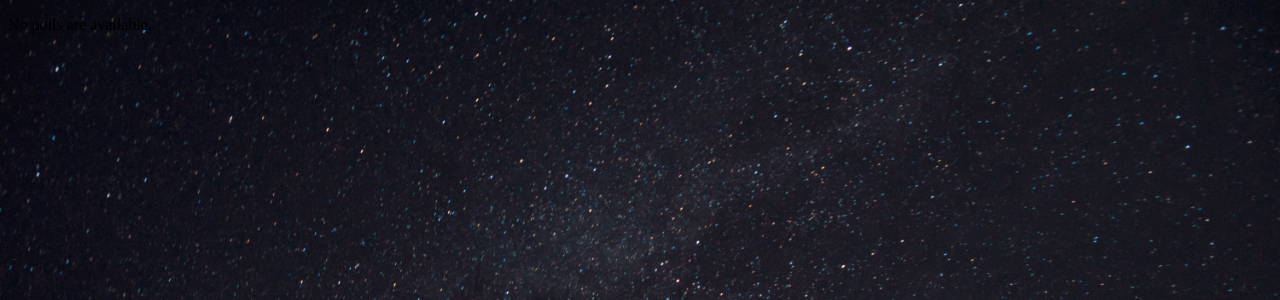
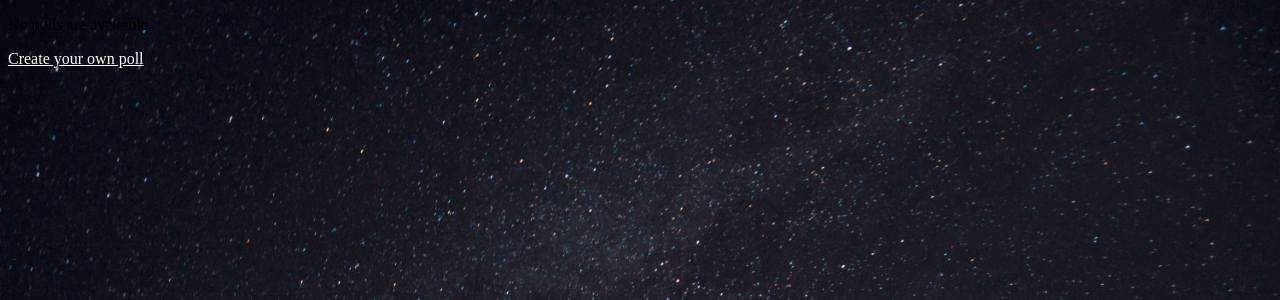
Before and after one commit to bansalaarav/dvm-backend-recruitment-task-1, a Django app: page /polls/ in a window 1280 px wide. Shown: the top 300 px of the page. Run offline with Django 5.2, Linux system fonts and the light colour scheme; data that the repository does not hold is empty.

Commit message:
Fix HTML to ensure 'Create your own poll' link is displayed

```diff
--- a/django_tutorial/polls/templates/polls/index.html
+++ b/django_tutorial/polls/templates/polls/index.html
@@ -14,9 +14,9 @@
             {% endfor %}
         </ul>
         <br>
-        <a href="{% url 'polls:create' %}">Create your own poll</a>
     {% else %}
         <p>No polls are available.</p>
     {% endif %}
+    <a href="{% url 'polls:create' %}">Create your own poll</a>
   </body>
 </html>
```
